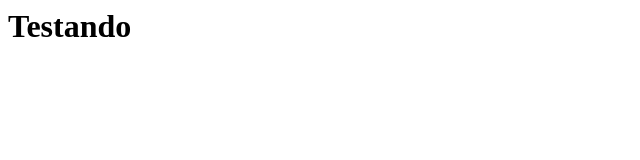
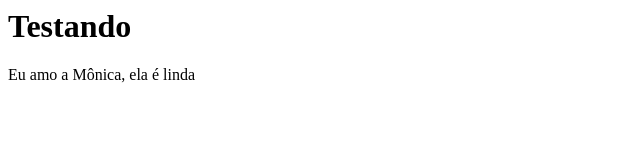
Before and after one commit to brunoabatti/personal-site, a plain HTML site: page index.html in a window 1280 px wide. Shown: the whole page, without its empty margins (0-640 px from the left). Drawn offline with Linux system fonts and the light colour scheme.

Commit message:
Update index.html

```diff
--- a/index.html
+++ b/index.html
@@ -1 +1,2 @@
 <h1>Testando</h1>
+<p>Eu amo a Mônica, ela é linda</p>
```
